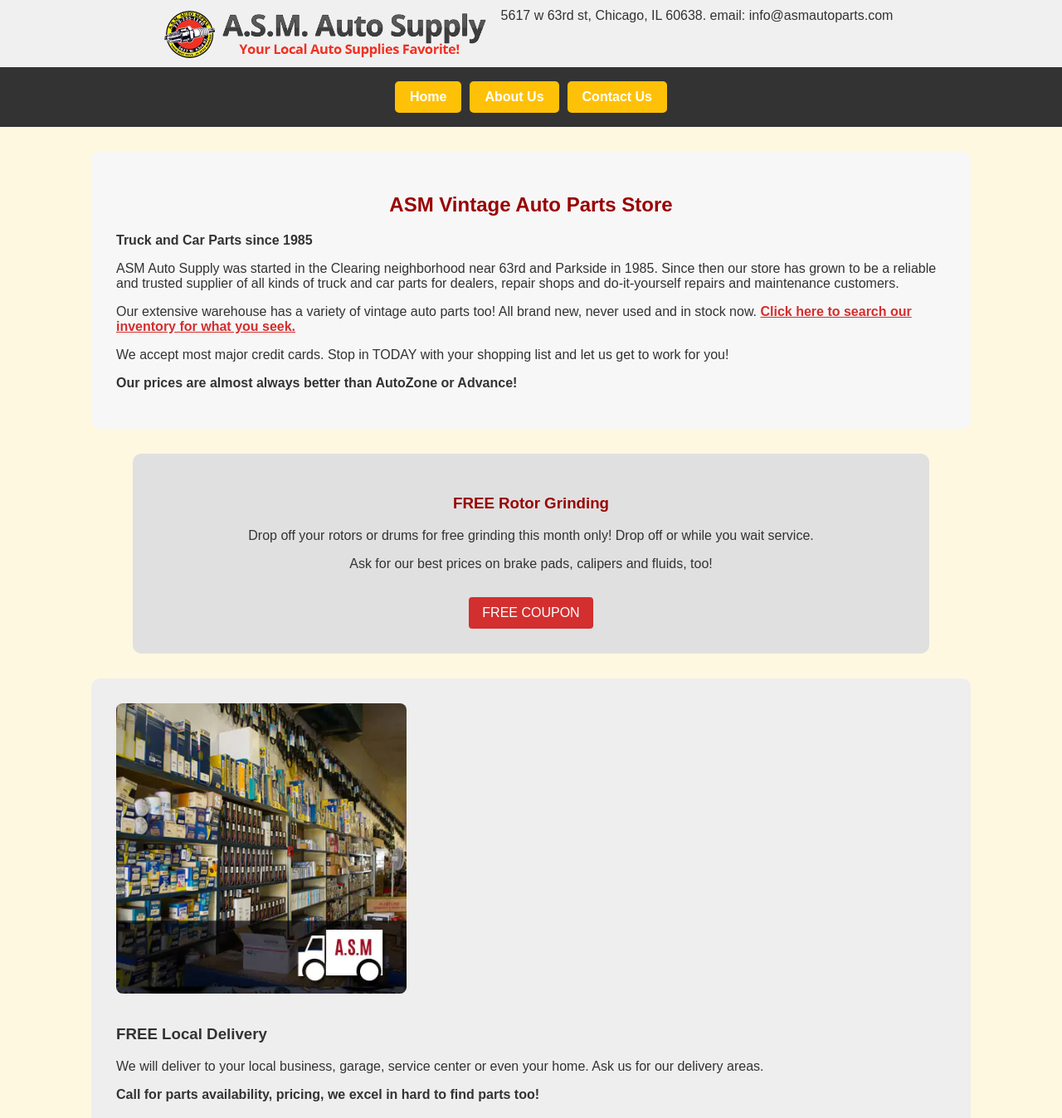
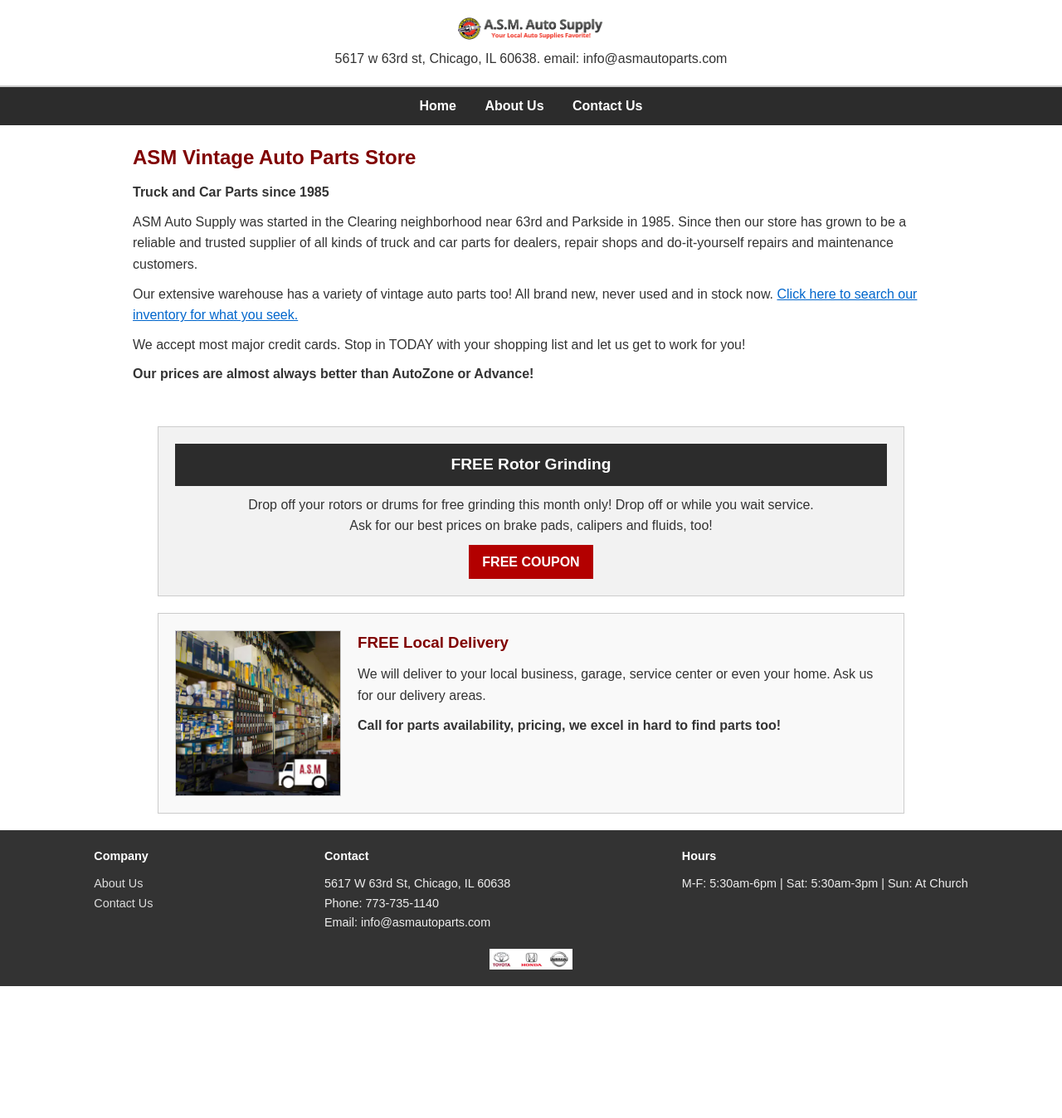
Before and after one commit to greyes-4/Project2, a plain HTML site: page aboutUs.html in a window 1280 px wide. Shown: the top 1348 px of the page at 83% size. After the commit the page ends 1189 px from the top, so only its background shows below. Drawn offline with Linux system fonts and the light colour scheme; files that its build step writes are made by us from their sources.

Commit message:
css rework

```diff
--- a/css/style.css
+++ b/css/style.css
@@ -1,131 +1,162 @@
-body {
+/* Reset some defaults */
+* {
+  box-sizing: border-box;
   margin: 0;
-  font-family: Arial, sans-serif;
-  background-color: #fff8e1;
-  color: #333;
+  padding: 0;
 }
 
+body {
+  font-family: Arial, sans-serif;
+  color: #333;
+  background: #fff;
+  line-height: 1.6;
+}
+
+/* Header / Logo section */
 .banner-images {
-  display: flex;
-  justify-content: center;
-  gap: 10px;
-  background-color: #f0f0f0;
-  padding: 10px;
+  background-color: #fff;
+  padding: 20px;
+  text-align: center;
+  border-bottom: 2px solid #ccc;
 }
 
 .banner-images img {
-  width: 100%;
-  max-width: 400px;
-  height: auto;
-  border-radius: 8px;
+  width: 180px;
+  display: block;
+  margin: 0 auto 10px;
 }
 
+.logo-caption {
+  color: #666;
+  font-size: 0.95rem;
+}
+
+/* Navigation */
 nav {
-  display: flex;
-  justify-content: center;
-  flex-wrap: wrap;
-  background-color: #333;
-  padding: 12px 0;
+  background: #2c2c2c;
+  text-align: center;
+  padding: 10px 0;
 }
 
 nav a {
-  color: white;
-  background-color: #ffc107;
-  padding: 10px 18px;
-  margin: 5px;
+  color: #fff;
   text-decoration: none;
+  margin: 0 15px;
   font-weight: bold;
-  border-radius: 5px;
-  transition: background-color 0.3s ease;
+  font-size: 1rem;
 }
 
 nav a:hover {
-  background-color: #ff9800;
+  text-decoration: underline;
 }
 
-.about-content {
-  background-color: #f7f7f7;
-  padding: 30px;
+/* Main content */
+main.about-content {
+  padding: 20px;
   max-width: 1000px;
-  margin: 30px auto;
-  border-radius: 10px;
+  margin: 0 auto;
 }
 
 .about-content h2 {
-  color: #900;
+  color: #800000;
+  margin-bottom: 10px;
+}
+
+.about-content p {
+  margin-bottom: 10px;
+  font-size: 1rem;
+}
+
+.about-content a {
+  color: #0066cc;
+}
+
+/* Promo section */
+.promo {
+  background-color: #f2f2f2;
+  border: 1px solid #ccc;
+  margin: 20px auto;
+  padding: 20px;
+  max-width: 900px;
   text-align: center;
 }
 
-.about-content a {
-  color: #d32f2f;
+.promo h3 {
+  background-color: #2c2c2c;
+  color: #fff;
+  padding: 10px;
+  font-size: 1.2rem;
+  margin-bottom: 10px;
+}
+
+.promo .coupon {
+  display: inline-block;
+  margin-top: 10px;
+  background: #b30000;
+  color: #fff;
+  padding: 8px 16px;
+  text-decoration: none;
   font-weight: bold;
 }
 
-.promo {
-  background-color: #e0e0e0;
-  text-align: center;
-  padding: 30px;
-  margin: 30px auto;
-  max-width: 900px;
-  border-radius: 10px;
-}
-
-.promo h3 {
-  color: #900;
-}
-
-.coupon {
-  display: inline-block;
-  background-color: #d32f2f;
-  color: white;
-  padding: 10px 16px;
-  margin-top: 15px;
-  text-decoration: none;
-  border-radius: 4px;
-}
-
+/* Delivery section */
 .delivery {
   display: flex;
-  flex-wrap: wrap;
-  align-items: center;
   gap: 20px;
-  padding: 30px;
-  background-color: #eeeeee;
-  max-width: 1000px;
-  margin: 30px auto;
-  border-radius: 10px;
+  background: #f9f9f9;
+  border: 1px solid #ccc;
+  max-width: 900px;
+  margin: 20px auto;
+  padding: 20px;
 }
 
 .delivery img {
-  width: 100%;
-  max-width: 350px;
-  border-radius: 8px;
+  max-width: 200px;
+  border: 1px solid #ccc;
 }
 
+.delivery h3 {
+  color: #800000;
+  margin-bottom: 10px;
+}
+
+.delivery p {
+  font-size: 1rem;
+  margin-bottom: 10px;
+}
+
+/* Footer */
 footer {
-  background-color: #444;
-  color: white;
-  padding: 30px 20px;
-  margin-top: 40px;
+  background-color: #333;
+  color: #eee;
+  padding: 20px;
+  font-size: 0.9rem;
 }
 
 .footer-cols {
   display: flex;
-  justify-content: space-between;
+  justify-content: space-around;
   flex-wrap: wrap;
-  gap: 30px;
-  max-width: 1000px;
-  margin: auto;
+  gap: 20px;
+  margin-bottom: 20px;
 }
 
-.footer-cols h4 {
+footer h4 {
+  color: #fff;
   margin-bottom: 10px;
-  color: #ffeb3b;
 }
 
-.footer-bottom {
-  text-align: center;
-  margin-top: 20px;
-  font-size: 0.9em;
-  color: #bbb;
+footer a {
+  color: #ddd;
+  text-decoration: none;
 }
+
+footer a:hover {
+  text-decoration: underline;
+}
+
+footer img {
+  display: block;
+  max-width: 100px;
+  margin: 0 auto;
+}
```
